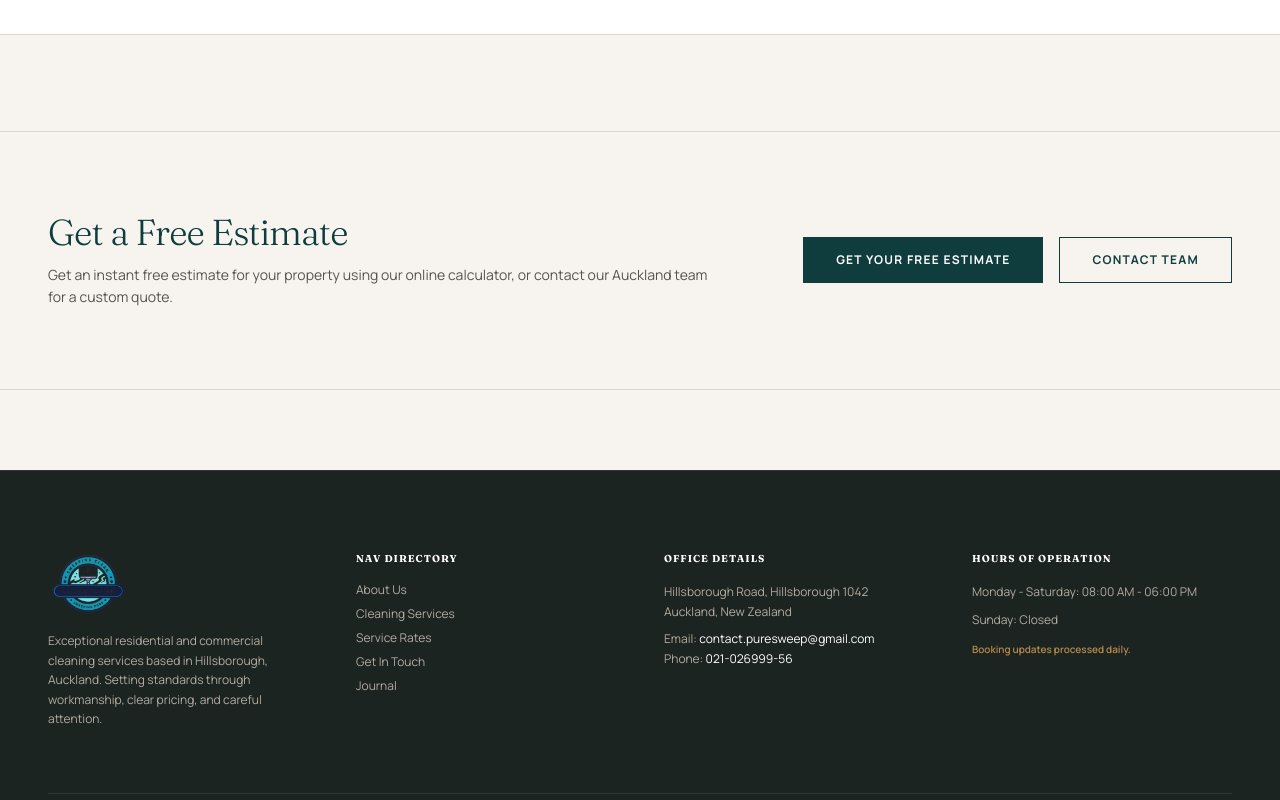
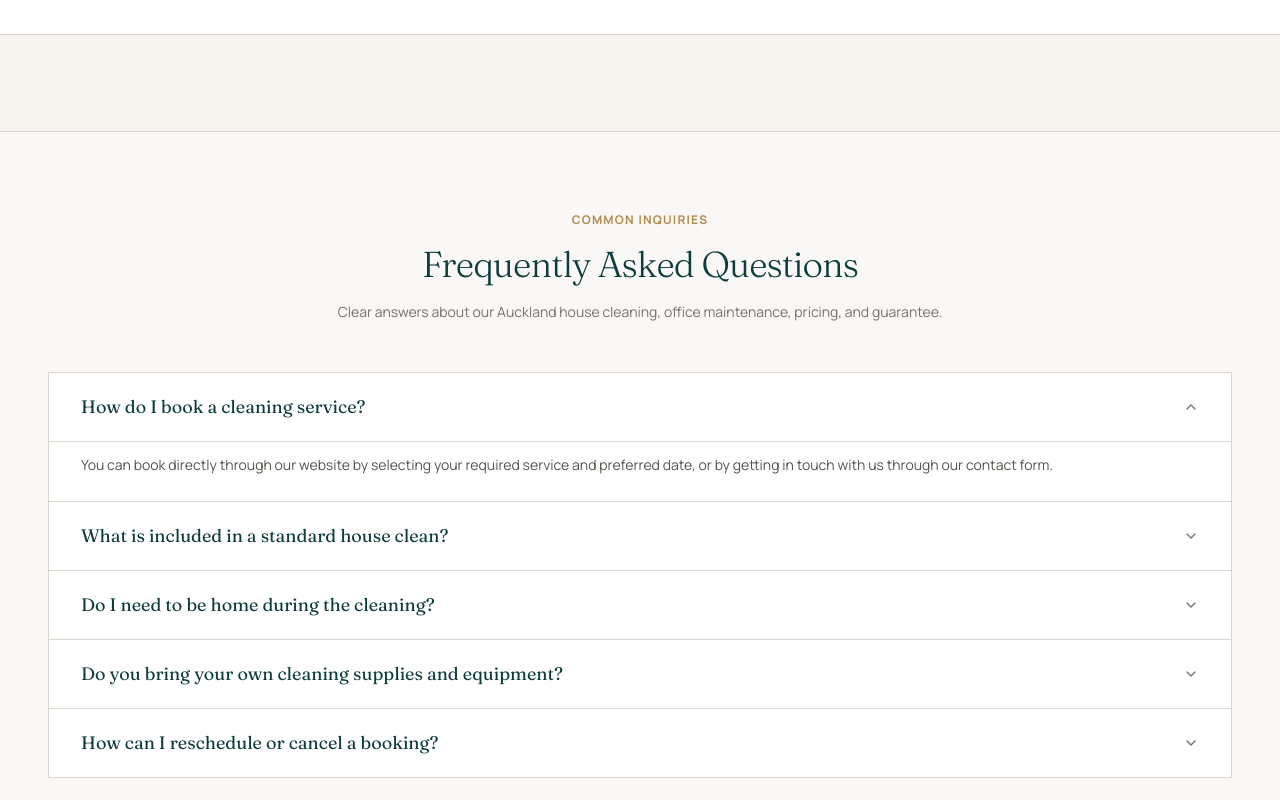
Before and after one commit to WalnutBarrel/pure-sweep, a Next.js app: page / in a window 1280 px wide. Shown: the part 4280-5080 px from the top of the page. Built offline with nearby package versions, Linux system fonts and the light colour scheme; no server answers; the database is empty.

Commit message:
Add simple FAQs and FAQPage structured data

```diff
--- a/src/app/(public)/page.tsx
+++ b/src/app/(public)/page.tsx
@@ -8,12 +8,15 @@ import ServiceCard from "@/components/ServiceCard";
 import PricingCard from "@/components/PricingCard";
 import BookingCTA from "@/components/BookingCTA";
 import TestimonialsSlider from "@/components/TestimonialsSlider";
+import FaqSection from "@/components/FaqSection";
+import { FAQ_ITEMS } from "@/lib/faqs";
 import { FadeIn, RevealText, StaggerGroup, MotionSection } from "@/components/motion/MotionComponents";
 import { CheckCircle2, ShieldCheck, Zap, Heart } from "lucide-react";
 
 export async function generateMetadata(): Promise<Metadata> {
-  const titleSetting = await prisma.setting.findUnique({ where: { key: "seo_home_title" } });
-  const descSetting = await prisma.setting.findUnique({ where: { key: "seo_home_desc" } });
+  try {
+    const titleSetting = await prisma.setting.findUnique({ where: { key: "seo_home_title" } }).catch(() => null);
+    const descSetting = await prisma.setting.findUnique({ where: { key: "seo_home_desc" } }).catch(() => null);
 
     return {
       title: titleSetting?.value || "House Cleaning Auckland | Residential & Office Cleaning | PureSweep",
@@ -22,17 +25,27 @@ export async function generateMetadata(): Promise<Metadata> {
         canonical: "https://puresweep.co.nz",
       },
     };
+  } catch {
+    return {
+      title: "House Cleaning Auckland | Residential & Office Cleaning | PureSweep",
+      description: "Auckland's premium house cleaning and office cleaning service. Refined residential, commercial, deep, and carpet cleaning.",
+      alternates: {
+        canonical: "https://puresweep.co.nz",
+      },
+    };
+  }
 }
 
 export default function HomePage() {
-  const jsonLd = {
+  const localBusinessJsonLd = {
     "@context": "https://schema.org",
     "@type": "LocalBusiness",
-    "name": "Puresweep",
+    "name": "PureSweep Cleaning Auckland",
     "image": "https://puresweep.co.nz/icon.png",
     "description": "Auckland's premium house cleaning and office cleaning service. Refined residential, commercial, deep, and carpet cleaning.",
     "url": "https://puresweep.co.nz",
     "telephone": "0210 269 9956",
+    "priceRange": "$$",
     "address": {
       "@type": "PostalAddress",
       "streetAddress": "Hillsborough",
@@ -57,16 +70,34 @@ export default function HomePage() {
       { "@type": "Place", "name": "Remuera" },
       { "@type": "Place", "name": "Parnell" },
       { "@type": "Place", "name": "Epsom" },
-      { "@type": "Place", "name": "Mount Eden" }
-    ],
-    "priceRange": "$$"
+      { "@type": "Place", "name": "Mount Eden" },
+      { "@type": "Place", "name": "Takapuna" },
+      { "@type": "Place", "name": "North Shore" }
+    ]
+  };
+
+  const faqJsonLd = {
+    "@context": "https://schema.org",
+    "@type": "FAQPage",
+    "mainEntity": FAQ_ITEMS.map((item) => ({
+      "@type": "Question",
+      "name": item.question,
+      "acceptedAnswer": {
+        "@type": "Answer",
+        "text": item.answer,
+      },
+    })),
   };
 
   return (
     <>
       <script
         type="application/ld+json"
-        dangerouslySetInnerHTML={{ __html: JSON.stringify(jsonLd) }}
+        dangerouslySetInnerHTML={{ __html: JSON.stringify(localBusinessJsonLd) }}
+      />
+      <script
+        type="application/ld+json"
+        dangerouslySetInnerHTML={{ __html: JSON.stringify(faqJsonLd) }}
       />
       <div className="space-y-24 pb-20 overflow-x-hidden">
         {/* 2. Editorial Hero with Slow Slider */}
@@ -288,7 +319,12 @@ export default function HomePage() {
         {/* 8. Testimonials Slider */}
         <TestimonialsSlider />
 
-        {/* 9. Booking Call-to-Action */}
+        {/* 9. FAQ Section */}
+        <FadeIn>
+          <FaqSection />
+        </FadeIn>
+
+        {/* 10. Booking Call-to-Action */}
         <FadeIn>
           <BookingCTA />
         </FadeIn>
--- /dev/null
+++ b/src/components/FaqSection.tsx
@@ -0,0 +1,71 @@
+"use client";
+
+import React, { useState } from "react";
+import Container from "./Container";
+import SectionHeader from "./SectionHeader";
+import { ChevronDown } from "lucide-react";
+import { motion, AnimatePresence } from "framer-motion";
+import { FAQ_ITEMS } from "@/lib/faqs";
+
+export default function FaqSection() {
+  const [openIndex, setOpenIndex] = useState<number | null>(0);
+
+  const toggleAccordion = (index: number) => {
+    setOpenIndex(openIndex === index ? null : index);
+  };
+
+  return (
+    <section className="py-20 bg-stone-50/70 border-y border-border relative">
+      <Container className="max-w-4xl space-y-12">
+        <div className="text-center space-y-4">
+          <SectionHeader
+            align="center"
+            subtitle="Common Inquiries"
+            title="Frequently Asked Questions"
+            description="Clear answers about our Auckland house cleaning, office maintenance, pricing, and guarantee."
+          />
+        </div>
+
+        <div className="divide-y divide-border border border-border bg-surface shadow-xs">
+          {FAQ_ITEMS.map((item, index) => {
+            const isOpen = openIndex === index;
+            return (
+              <div key={index} className="transition-colors hover:bg-stone-50/40">
+                <button
+                  type="button"
+                  onClick={() => toggleAccordion(index)}
+                  className="w-full py-5 px-6 md:px-8 flex items-center justify-between text-left gap-4 focus:outline-none focus-visible:ring-1 focus-visible:ring-accent"
+                  aria-expanded={isOpen}
+                >
+                  <span className="font-serif text-base md:text-lg text-primary font-normal">
+                    {item.question}
+                  </span>
+                  <ChevronDown
+                    className={`h-4 w-4 text-stone-500 shrink-0 transition-transform duration-300 ${
+                      isOpen ? "rotate-180 text-accent" : ""
+                    }`}
+                  />
+                </button>
+                <AnimatePresence initial={false}>
+                  {isOpen && (
+                    <motion.div
+                      initial={{ height: 0, opacity: 0 }}
+                      animate={{ height: "auto", opacity: 1 }}
+                      exit={{ height: 0, opacity: 0 }}
+                      transition={{ duration: 0.25, ease: "easeInOut" }}
+                      className="overflow-hidden"
+                    >
+                      <div className="px-6 md:px-8 pb-6 text-sm text-stone-600 font-sans leading-relaxed border-t border-border/40 pt-3">
+                        {item.answer}
+                      </div>
+                    </motion.div>
+                  )}
+                </AnimatePresence>
+              </div>
+            );
+          })}
+        </div>
+      </Container>
+    </section>
+  );
+}
--- /dev/null
+++ b/src/lib/faqs.ts
@@ -0,0 +1,32 @@
+export interface FaqItem {
+  question: string;
+  answer: string;
+}
+
+export const FAQ_ITEMS: FaqItem[] = [
+  {
+    question: "How do I book a cleaning service?",
+    answer:
+      "You can book directly through our website by selecting your required service and preferred date, or by getting in touch with us through our contact form.",
+  },
+  {
+    question: "What is included in a standard house clean?",
+    answer:
+      "A standard clean includes dusting surfaces, vacuuming and mopping floors, cleaning kitchen countertops and sinks, and sanitizing bathrooms and toilets.",
+  },
+  {
+    question: "Do I need to be home during the cleaning?",
+    answer:
+      "No, you do not need to be home as long as our team has clear access to the property. You can leave access instructions during booking.",
+  },
+  {
+    question: "Do you bring your own cleaning supplies and equipment?",
+    answer:
+      "Yes, our cleaners come equipped with the necessary cleaning products, vacuum cleaners, and supplies to complete the service.",
+  },
+  {
+    question: "How can I reschedule or cancel a booking?",
+    answer:
+      "You can easily reschedule or cancel by contacting us in advance before your scheduled cleaning appointment.",
+  },
+];
```
Lines whose indentation alone changed are shown as unchanged.
